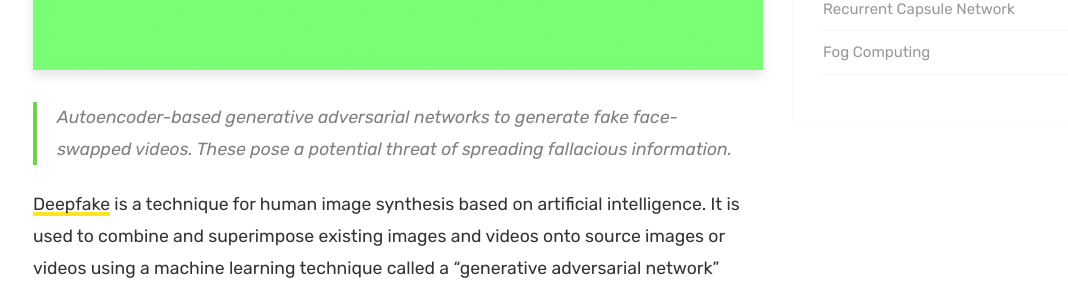
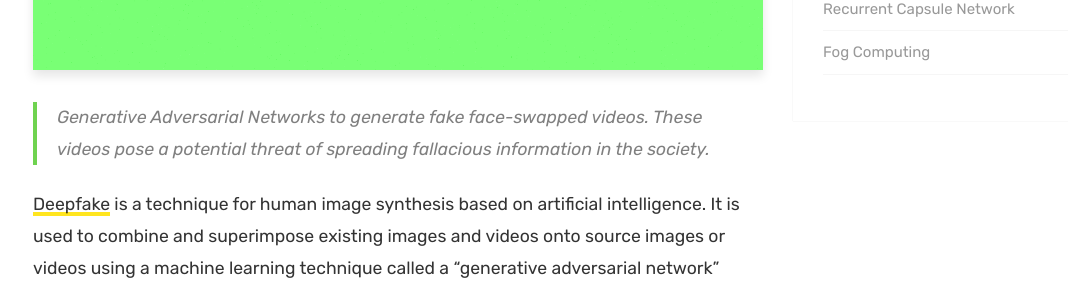
Before and after one commit to imrahulr/imrahulr.github.io, a Jekyll site: the page built from _posts/2019-01-02-deepfakes.md, in a window 1280 px wide and 900 px high, scrolled down 439 px. Shown: the part 153-442 px from the top of the window, without its empty margins (52-1120 px from the left). Built offline with Jekyll 4.4.1, drawn with Linux system fonts in a browser that asks for light colours; comment, search, counter and statistics services are not loaded.

Commit message:
first commit

```diff
--- a/_posts/2019-01-02-deepfakes.md
+++ b/_posts/2019-01-02-deepfakes.md
@@ -7,7 +7,7 @@
 featured: true
 ---
 
->Autoencoder-based generative adversarial networks to generate fake face-swapped videos. These pose a potential threat of spreading fallacious information.
+>Generative Adversarial Networks to generate fake face-swapped videos. These videos pose a potential threat of spreading fallacious information in the society.
 
 
 <a href="https://en.wikipedia.org/wiki/Deepfake">Deepfake</a> is a technique for human image synthesis based on artificial intelligence. It is used to combine and superimpose existing images and videos onto source images or videos using a machine learning technique called a "generative adversarial network" (GAN). In other words, deepfakes are fake videos or audio recordings that look and sound just like the real thing.
```
